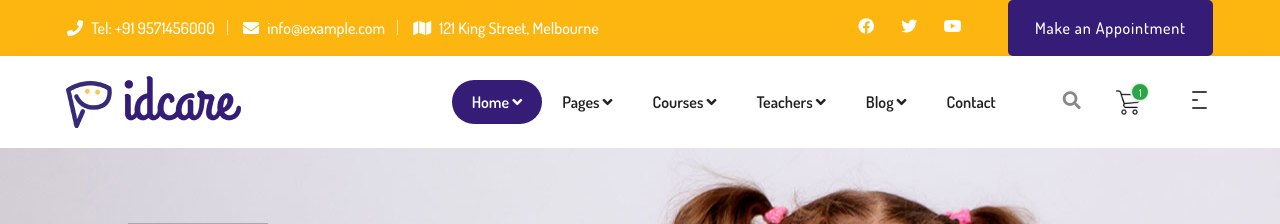
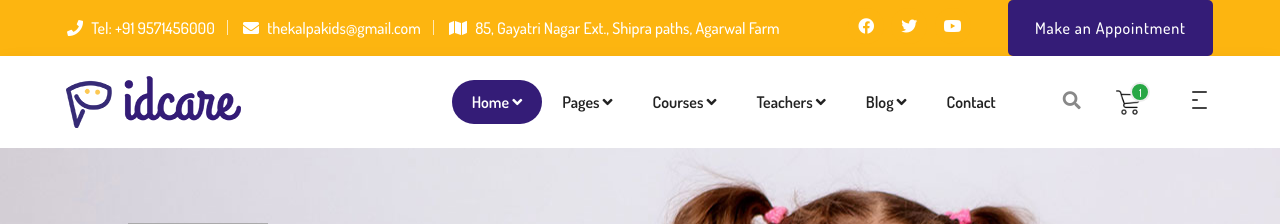
Before and after one commit to jprsurendra/kalpakidz, a Django app: page / in a window 1280 px wide. Shown: the top 224 px of the page. Run offline with Django 4.2, Linux system fonts and the light colour scheme; some libraries are stand-ins or nearby versions; grey boxes are pictures that could not be loaded.

Commit message:
Add ne Django project

```diff
--- a/templates/homeapp/index.html
+++ b/templates/homeapp/index.html
@@ -145,8 +145,8 @@
           <div class="col-xl-auto header-top-left align-self-center text-center text-xl-start">
             <ul class="element contact-info">
               <li class="contact-phone"><i class="fa fa-phone font-icon sm-display-block"></i> Tel: +91 9571456000</li>
-              <li class="contact-email"><i class="fa fa-envelope font-icon sm-display-block"></i> info@example.com</li>
-              <li class="contact-address"><i class="fa fa-map font-icon sm-display-block"></i> 121 King Street, Melbourne</li>
+              <li class="contact-email"><i class="fa fa-envelope font-icon sm-display-block"></i> thekalpakids@gmail.com</li>
+              <li class="contact-address"><i class="fa fa-map font-icon sm-display-block"></i> 85, Gayatri Nagar Ext., Shipra paths, Agarwal Farm</li>
             </ul>
           </div>
           <div class="col-xl-auto ms-xl-auto header-top-right align-self-center text-center text-xl-end">
```
